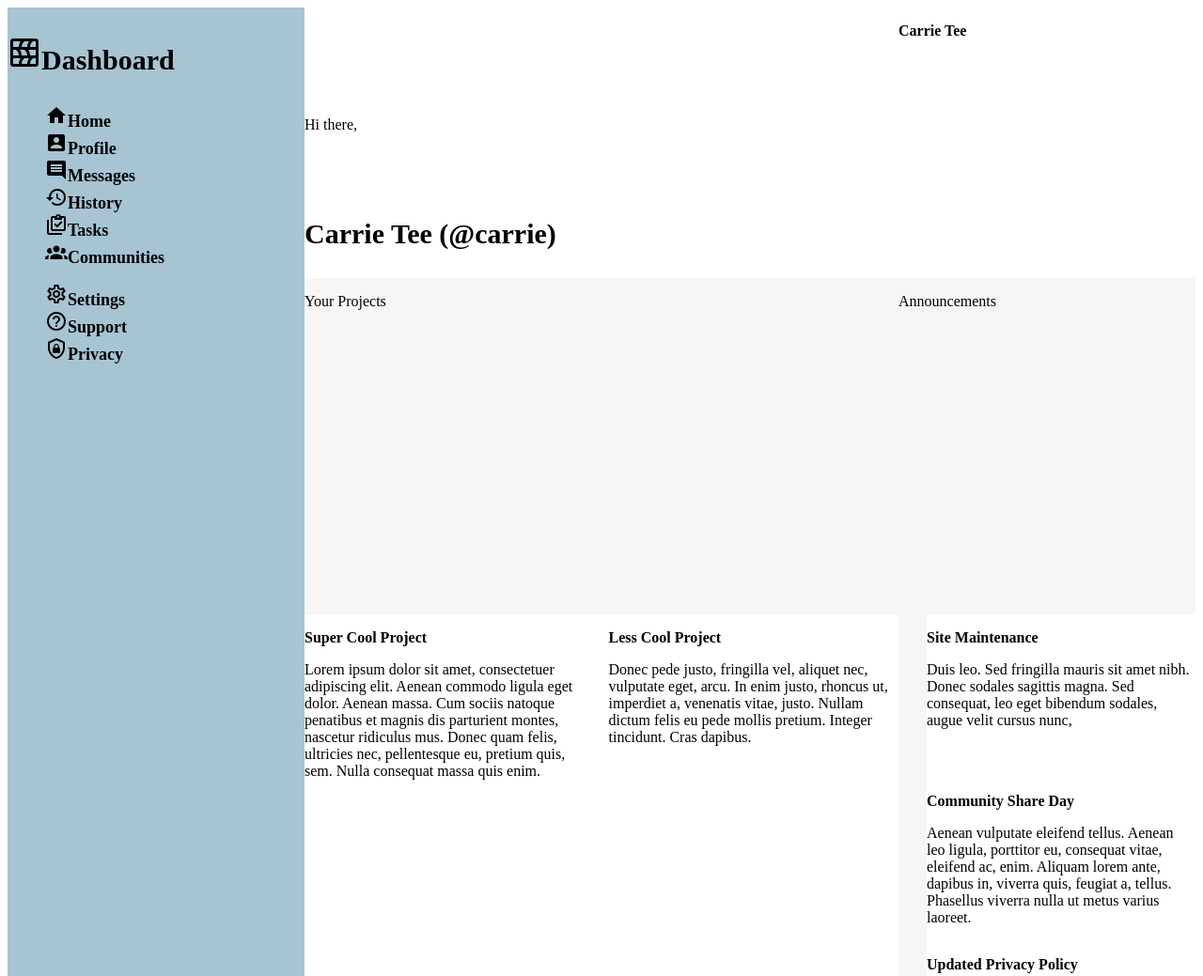
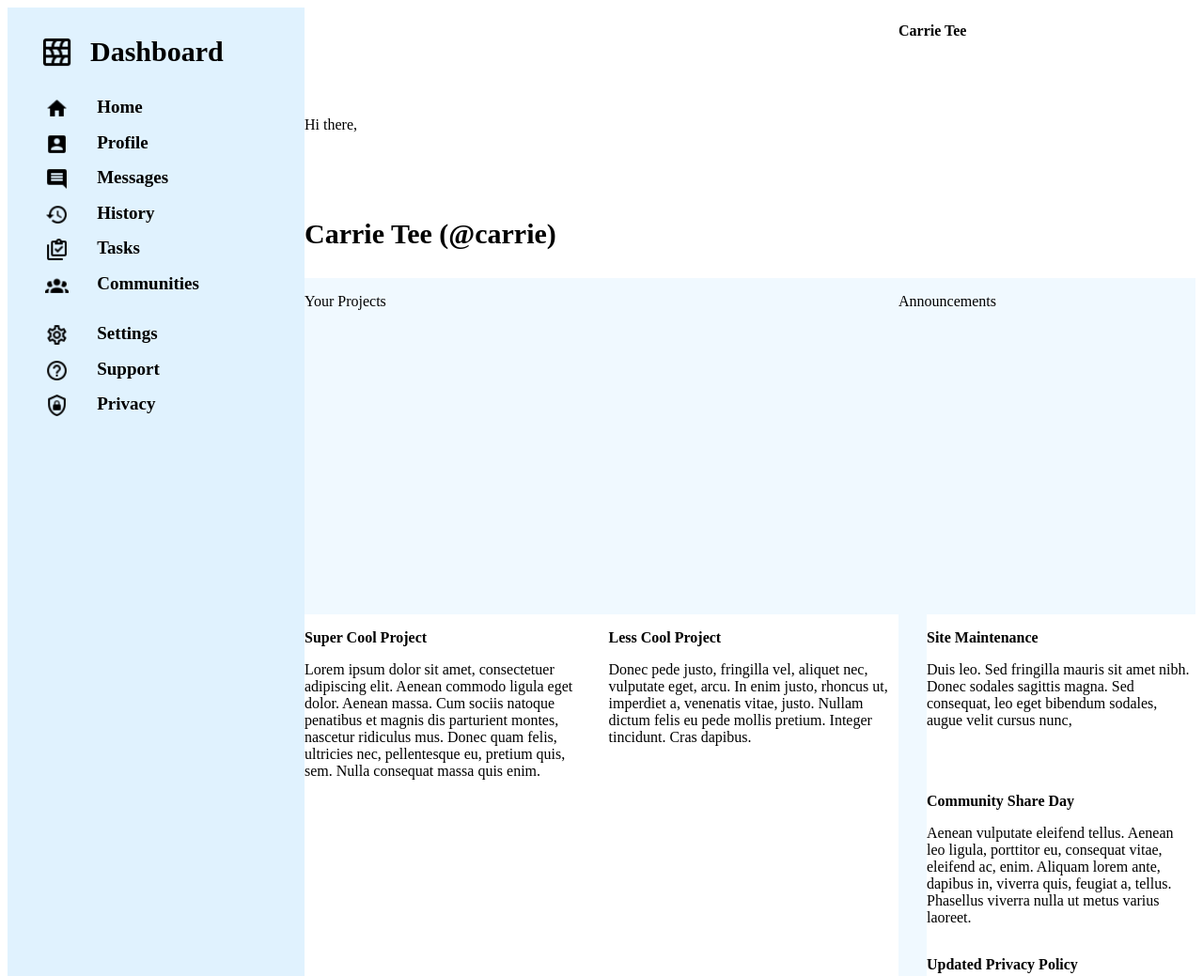
Before and after one commit to ctang415/Admin-dashboard, a plain HTML site: page index.html in a window 1280 px wide. Shown: the top 1039 px of the page at 94% size. Drawn offline with Linux system fonts and the light colour scheme.

Commit message:
Set up spacing for sidebar

```diff
--- a/index.html
+++ b/index.html
@@ -10,7 +10,7 @@
 <body>
     <div class="container">
     <div class="sidebar">
-        <p><img src="dashboard.png" alt="Dashboard icon">Dashboard</p>
+        <p class="dashboard"><img src="dashboard.png" alt="Dashboard icon">Dashboard</p>
         <ul>
             <li><img src="home.png" alt="Home icon">Home</li>
             <li><img src="profile.png" alt="Profile icon">Profile</li>
--- a/style.css
+++ b/style.css
@@ -31,7 +31,7 @@
 
 
 .maincontent {
-    background-color: rgb(248, 245, 245);
+    background-color: #f0f9ff;
     display: grid;
     grid-template-columns: 2fr 1fr;
     grid-template-rows: 1fr 3fr;
@@ -82,17 +82,35 @@
 
 .sidebar {
     grid-row: 1/3;
-    background-color: rgb(167, 196, 210);
+    background-color: #e0f2fe;
     color:black;
 }
 
 .sidebar ul li {
     list-style: none;
-    font-size: 18px;
+    font-size: 19px;
     font-weight: bold;
+    display: grid;
+    grid-template-columns: 1fr 4fr;
+    grid-template-rows: 1fr 0.5fr;
 }
 
 .sidebar p {
     font-size: 30px;
     font-weight: bold;
 }
+
+li > img {
+    width: 25px;
+}
+
+.dashboard {
+    display: grid;
+    grid-template-columns: 1fr 6fr;
+    padding-left: 35px;
+    gap: 15px;
+}
+
+.dashboard > img {
+    width: 35px;
+}
```
